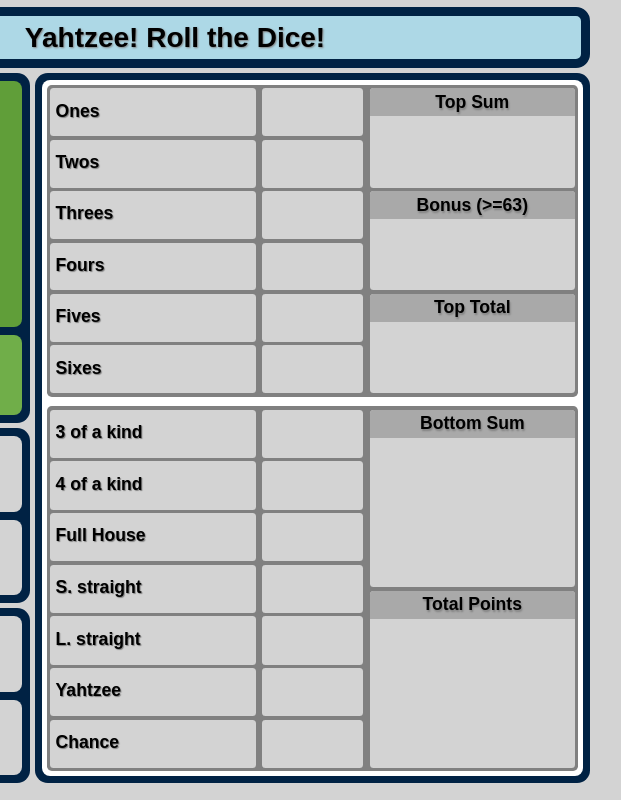
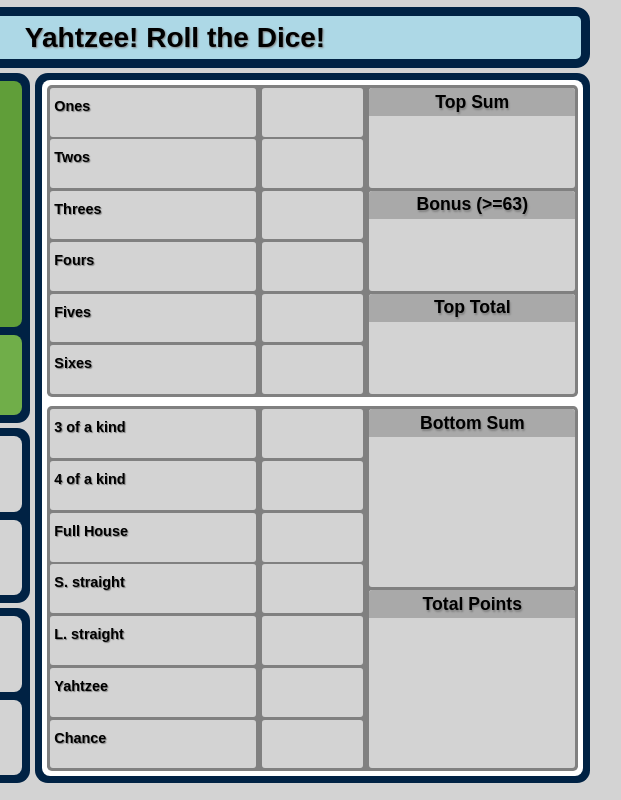
Before and after one commit to TimmyTommy/HTML-Yahtzee, a plain HTML site: page index.html in a window 1280 px wide. Shown: the full height of the page, 465-1086 px from the left. Drawn offline with nearby package versions, Linux system fonts and the light colour scheme.

Commit message:
Font Size

```diff
--- a/style.css
+++ b/style.css
@@ -100,7 +100,7 @@ html, body {
   flex:1;
   overflow: hidden;
   font-weight: bold;
-  font-size: 2.2vh;
+  font-size: 1.8vh;
   margin: 0.1em;
   padding: 0.7em 0.2em 0.2em 0.3em;
   padding-bottom: 0;
@@ -134,7 +134,7 @@ html, body {
   cursor: pointer;
   flex:1;
   font-weight: bold;
-  font-size: 2.2vh;
+  font-size: 1.8vh;
   text-align: center;
   margin: 0.1em;
   padding: 0.6em;
@@ -169,7 +169,7 @@ html, body {
 .sum-points-field{
   flex:1;
   font-weight: bold;
-  font-size: 2.2vh;
+  font-size: 1.8vh;
   text-align: center;
   margin: 0.1em;
   /*padding: 0.7em;*/
```
